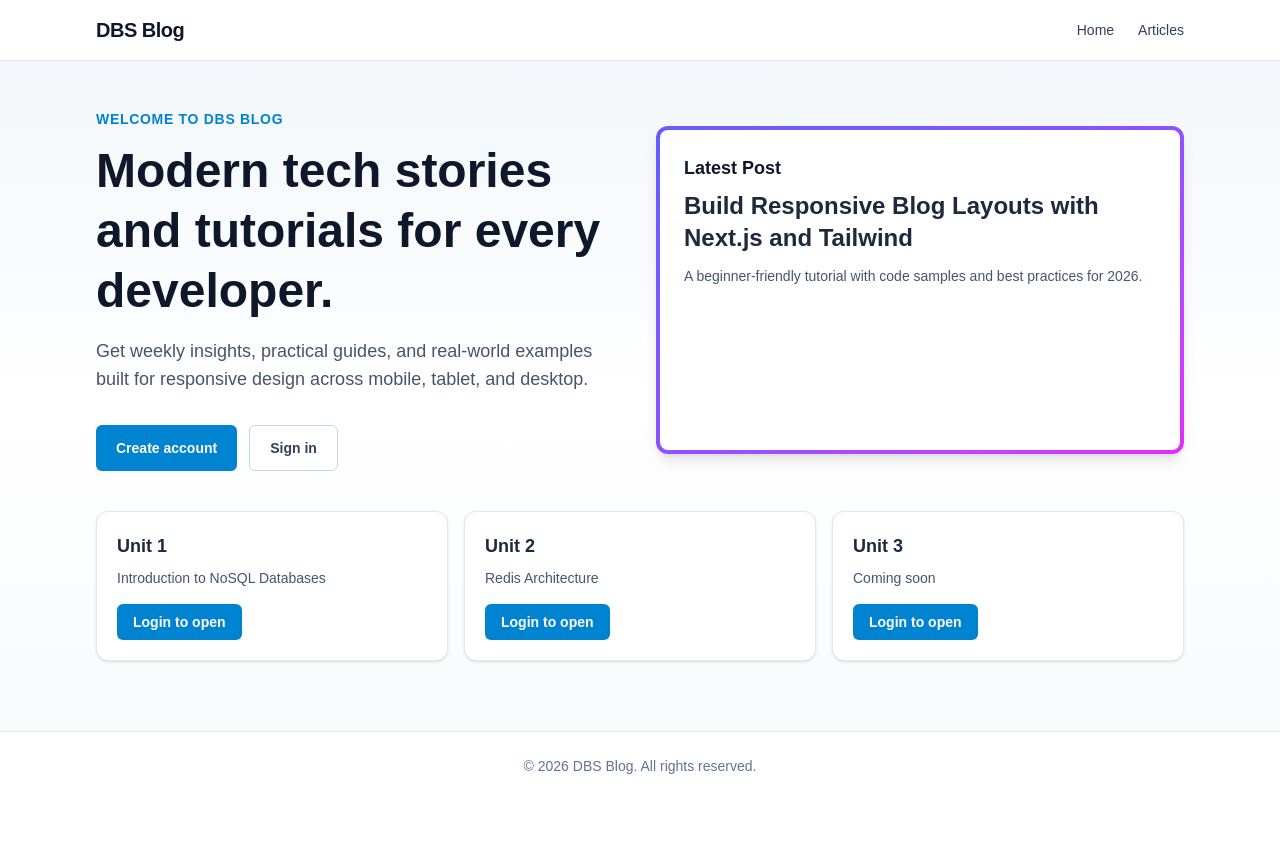
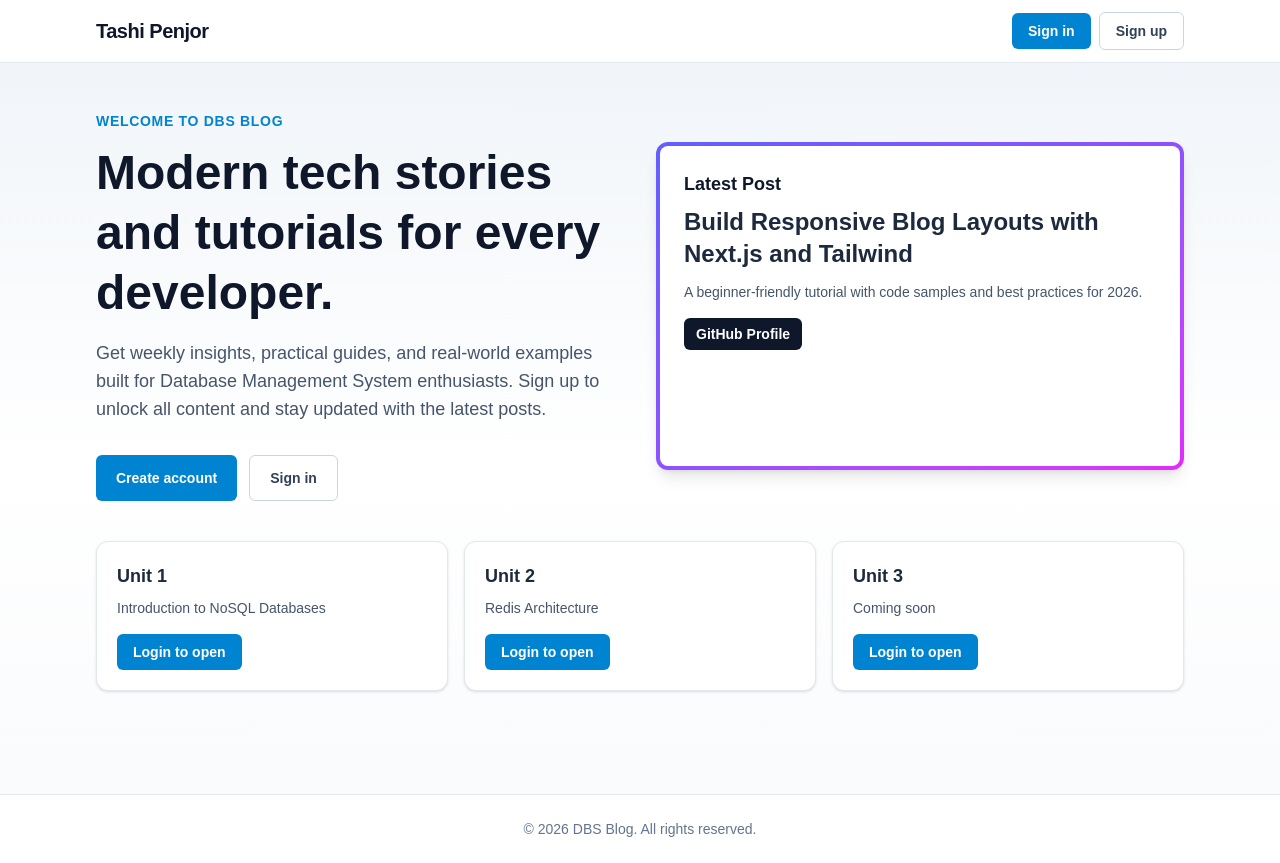
Before and after one commit to tadashi-dev-eng/DBS302-BLOG-POST, a Next.js app: page / in a window 1280 px wide. Before the commit the page ends 800 px from the top, so only its background shows below. Built offline with nearby package versions, Linux system fonts and the light colour scheme; no server answers.

Commit message:
added back feature

```diff
--- a/app/articles/[slug]/page.tsx
+++ b/app/articles/[slug]/page.tsx
@@ -1,5 +1,6 @@
 import fs from "fs/promises";
 import path from "path";
+import Link from "next/link";
 import matter from "gray-matter";
 import ReactMarkdown from "react-markdown";
 import remarkGfm from "remark-gfm";
@@ -38,6 +39,14 @@ export default async function ArticlePage({ params }: ArticlePageProps) {
       <div className="mx-auto max-w-4xl bg-white border border-slate-200 shadow-lg rounded-2xl overflow-hidden">
         <div className="px-6 py-8 md:px-10 md:py-10 space-y-6">
           <header>
+            <div className="mb-4">
+              <Link
+                href="/"
+                className="inline-flex items-center rounded-md border border-slate-200 bg-white px-3 py-1 text-sm font-medium text-slate-700 shadow-sm transition hover:bg-slate-50"
+              >
+                ← Back to Home
+              </Link>
+            </div>
             <p className="text-xs font-medium uppercase tracking-widest text-slate-500 mb-1">Article</p>
             <h1 className="text-4xl md:text-5xl font-extrabold leading-tight text-slate-900">
               {data.title ?? slug}
--- /dev/null
+++ b/app/articles/page.tsx
@@ -0,0 +1,38 @@
+import Link from "next/link";
+
+export default function ArticlesPage() {
+  const units = [
+    { slug: "unit1", title: "Unit 1: Introduction to NoSQL Databases" },
+    { slug: "unit2", title: "Unit 2: Redis Architecture" },
+    { slug: "unit3", title: "Unit 3: Coming soon" },
+  ];
+
+  return (
+    <div className="min-h-screen bg-linear-to-b from-slate-100 via-white to-slate-50 text-slate-900">
+      <div className="mx-auto max-w-6xl px-4 py-10 sm:px-6 lg:px-8">
+        <h1 className="text-3xl font-bold text-slate-900">Articles</h1>
+        <p className="mt-2 text-slate-600">Choose a unit to read or go back to home.</p>
+
+        <div className="mt-6 grid gap-4 sm:grid-cols-2 lg:grid-cols-3">
+          {units.map((unit) => (
+            <article key={unit.slug} className="rounded-xl border border-slate-200 bg-white p-5 shadow-sm">
+              <h2 className="text-lg font-semibold text-slate-800">{unit.title}</h2>
+              <Link
+                href={`/articles/${unit.slug}`}
+                className="mt-3 inline-block rounded-md bg-sky-600 px-4 py-2 text-sm font-semibold text-white hover:bg-sky-500"
+              >
+                Open unit
+              </Link>
+            </article>
+          ))}
+        </div>
+
+        <div className="mt-8">
+          <Link href="/" className="text-sm font-medium text-sky-600 hover:text-sky-500">
+            ← Back to Home
+          </Link>
+        </div>
+      </div>
+    </div>
+  );
+}
--- /dev/null
+++ b/app/components/SiteHeader.tsx
@@ -0,0 +1,75 @@
+"use client";
+
+import Link from "next/link";
+import { useEffect, useState } from "react";
+import { supabase } from "../../lib/supabaseClient";
+import type { Session } from "@supabase/supabase-js";
+
+export default function SiteHeader() {
+  const [session, setSession] = useState<Session | null>(null);
+  const [isLoading, setIsLoading] = useState(true);
+
+  useEffect(() => {
+    const initSession = async () => {
+      const {
+        data: { session },
+      } = await supabase.auth.getSession();
+      setSession(session);
+      setIsLoading(false);
+    };
+
+    initSession();
+
+    const { data: authListener } = supabase.auth.onAuthStateChange((_event, session) => {
+      setSession(session);
+    });
+
+    return () => {
+      authListener?.subscription.unsubscribe();
+    };
+  }, []);
+
+  const isSignedIn = !!session;
+
+  return (
+    <header className="sticky top-0 z-30 bg-white/95 backdrop-blur border-b border-slate-200">
+      <div className="mx-auto flex w-full max-w-6xl items-center justify-between px-4 py-3 sm:px-6 lg:px-8">
+        <Link href="/" className="text-xl font-extrabold tracking-tight text-slate-900">
+          Tashi Penjor
+        </Link>
+
+        <div className="flex items-center gap-2">
+          {isLoading ? (
+            <span className="text-sm text-slate-500">Loading...</span>
+          ) : isSignedIn ? (
+            <button
+              type="button"
+              onClick={async () => {
+                await supabase.auth.signOut();
+                setSession(null);
+              }}
+              className="rounded-md bg-red-600 px-4 py-2 text-sm font-semibold text-white hover:bg-red-500"
+            >
+              Logout
+            </button>
+          ) : (
+            <div className="flex items-center gap-2">
+              <Link
+                href="/signin"
+                className="rounded-md bg-sky-600 px-4 py-2 text-sm font-semibold text-white hover:bg-sky-500"
+              >
+                Sign in
+              </Link>
+              <Link
+                href="/signup"
+                className="rounded-md border border-slate-300 bg-white px-4 py-2 text-sm font-semibold text-slate-700 hover:bg-slate-100"
+              >
+                Sign up
+              </Link>
+            </div>
+          )}
+        </div>
+      </div>
+    </header>
+  );
+}
--- /dev/null
+++ b/app/contact/page.tsx
@@ -0,0 +1,12 @@
+export default function ContactPage() {
+  return (
+    <div className="min-h-screen bg-white text-slate-900">
+      <main className="p-8">
+        <div className="mx-auto max-w-3xl">
+          <h1 className="text-3xl font-bold">Contact</h1>
+          <p className="mt-4 text-slate-600">Reach out with questions at contact@example.com.</p>
+        </div>
+      </main>
+    </div>
+  );
+}
--- a/app/layout.tsx
+++ b/app/layout.tsx
@@ -1,5 +1,6 @@
 import type { Metadata } from "next";
 import { Geist, Geist_Mono } from "next/font/google";
+import SiteHeader from "./components/SiteHeader";
 import "./globals.css";
 
 const geistSans = Geist({
@@ -28,6 +29,7 @@ export default function RootLayout({
       className={`${geistSans.variable} ${geistMono.variable} h-full antialiased`}
     >
       <body className="min-h-full flex flex-col">
+        <SiteHeader />
         <main className="flex-1">{children}</main>
       </body>
     </html>
--- a/app/page.tsx
+++ b/app/page.tsx
@@ -43,43 +43,6 @@ export default function Home() {
 
   return (
     <div className="min-h-screen flex flex-col bg-linear-to-b from-slate-100 via-white to-slate-50 text-slate-900">
-      <header className="sticky top-0 z-30 bg-white/95 backdrop-blur border-b border-slate-200">
-        <div className="mx-auto flex w-full max-w-6xl items-center justify-between px-4 py-4 sm:px-6 lg:px-8">
-          <a href="#" className="text-xl font-extrabold tracking-tight text-slate-900">
-            DBS Blog
-          </a>
-
-          <nav className="hidden items-center gap-6 text-sm font-medium md:flex">
-            <Link href="/" className="text-slate-700 hover:text-slate-900">Home</Link>
-            <Link href="/articles" className="text-slate-700 hover:text-slate-900">Articles</Link>
-          </nav>
-
-          {isSignedIn ? (
-            <button
-              type="button"
-              onClick={async () => {
-                await supabase.auth.signOut();
-                setSession(null);
-              }}
-              className="hidden rounded-md bg-red-600 px-4 py-2 text-sm font-semibold text-white hover:bg-red-500 md:inline-flex"
-            >
-              Logout
-            </button>
-          ) : null}
-
-          <details className="md:hidden">
-            <summary className="cursor-pointer rounded-md border border-slate-300 px-3 py-2 text-sm font-medium text-slate-700 hover:bg-slate-100">
-              Menu
-            </summary>
-            <div className="mt-2 flex flex-col gap-2 rounded-md border border-slate-200 bg-white p-3 shadow-sm">
-              <Link href="/" className="block rounded-md px-2 py-2 text-sm text-slate-700 hover:bg-slate-100">Home</Link>
-              <Link href="/articles" className="block rounded-md px-2 py-2 text-sm text-slate-700 hover:bg-slate-100">Articles</Link>
-
-            </div>
-          </details>
-        </div>
-      </header>
-
       <main className="flex-1 mx-auto flex w-full max-w-6xl flex-col gap-10 px-4 py-12 sm:px-6 lg:px-8">
         {!isSignedIn ? (
           <section className="grid gap-8 md:grid-cols-2 md:items-center">
@@ -89,7 +52,7 @@ export default function Home() {
                 Modern tech stories and tutorials for every developer.
               </h1>
               <p className="mt-4 max-w-xl text-base text-slate-600 sm:text-lg">
-                Get weekly insights, practical guides, and real-world examples built for responsive design across mobile, tablet, and desktop.
+                Get weekly insights, practical guides, and real-world examples built for Database Management System enthusiasts. Sign up to unlock all content and stay updated with the latest posts.
               </p>
               <div className="mt-8 flex flex-wrap gap-3">
                 <Link
@@ -111,6 +74,24 @@ export default function Home() {
                 <p className="text-lg font-semibold text-slate-900">Latest Post</p>
                 <h2 className="mt-2 text-2xl font-bold text-slate-800">Build Responsive Blog Layouts with Next.js and Tailwind</h2>
                 <p className="mt-3 text-sm text-slate-600">A beginner-friendly tutorial with code samples and best practices for 2026.</p>
+                <div className="mt-4 flex flex-wrap items-center gap-2">
+                  <a
+                    href="https://github.com/tadashi-dev-eng"
+                    target="_blank"
+                    rel="noreferrer"
+                    className="rounded-md bg-slate-900 px-3 py-1.5 text-sm font-semibold text-white hover:bg-slate-800"
+                  >
+                    GitHub Profile
+                  </a>
+                  {/* <a
+                    href="https://www.linkedin.com/in/<your-linkedin-id>"
+                    target="_blank"
+                    rel="noreferrer"
+                    className="rounded-md bg-blue-600 px-3 py-1.5 text-sm font-semibold text-white hover:bg-blue-500"
+                  >
+                    LinkedIn Profile
+                  </a> */}
+                </div>
               </div>
             </div>
           </section>
@@ -129,7 +110,7 @@ export default function Home() {
               <div className="h-64 rounded-lg bg-white p-6 sm:h-72 md:h-80">
                 <p className="text-lg font-semibold text-slate-900">Ready to learn?</p>
                 <h2 className="mt-2 text-2xl font-bold text-slate-800">Explore units directly</h2>
-                <p className="mt-3 text-sm text-slate-600">No sign up/sign in buttons here; you are already authenticated.</p>
+                <p className="mt-3 text-sm text-slate-600">No sign up/sign in buttons here, you are already authenticated.</p>
               </div>
             </div>
           </section>
```
Also changed, not shown: content/articles/unit2.md (+18 -0 lines).
